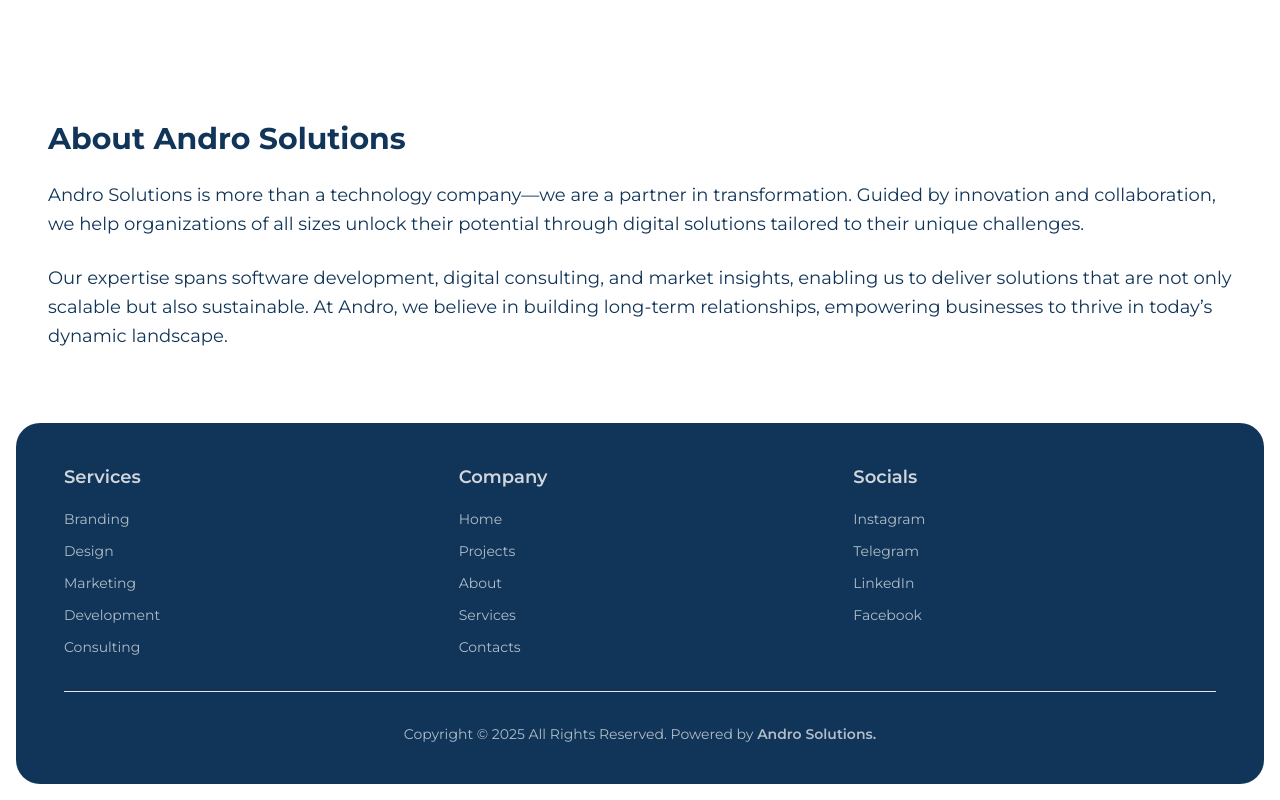
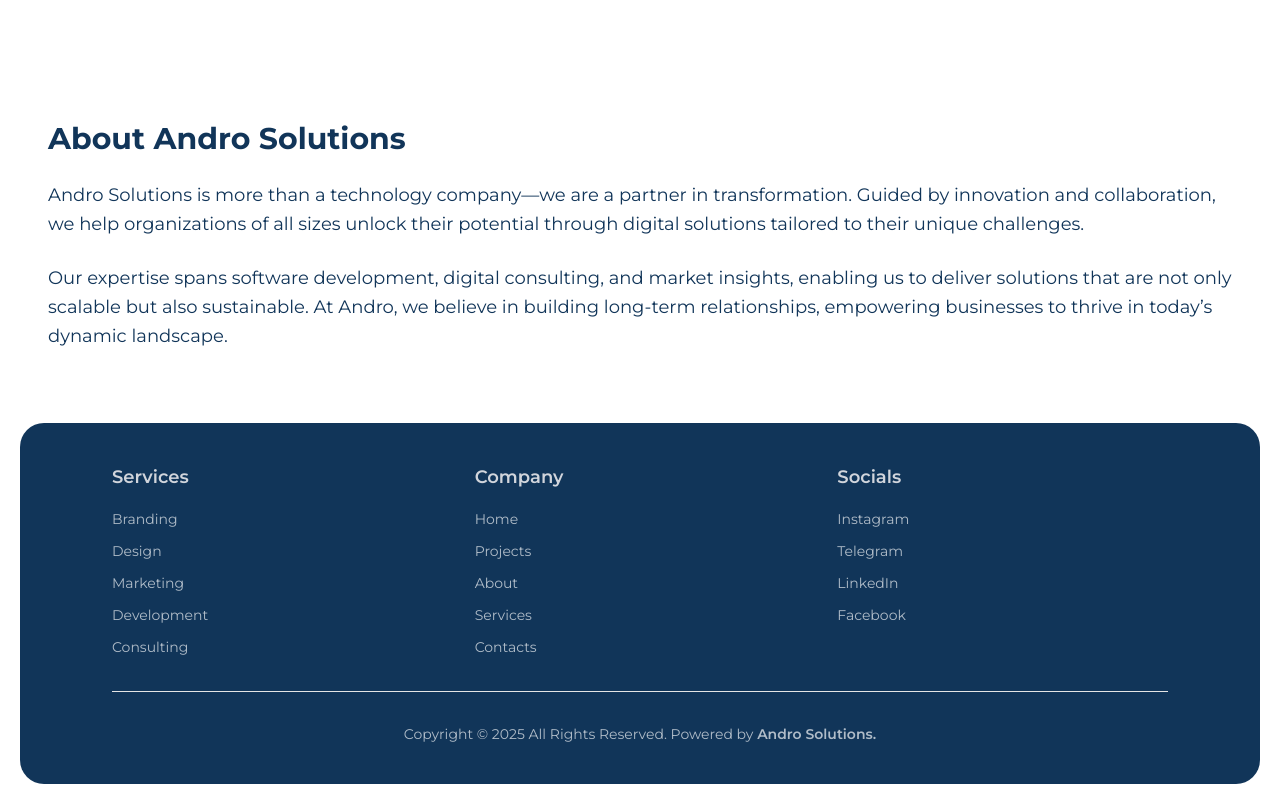
Before and after one commit to AndroSolutionsPersonal/Andro-Website, a Next.js app: page /about in a window 1280 px wide. Shown: the part 4915-5715 px from the top of the page. Built offline with nearby package versions, Linux system fonts and the light colour scheme; a web font is replaced by a local one.

Commit message:
footer was fucking the width so fixed it

```diff
--- a/components/Footer.jsx
+++ b/components/Footer.jsx
@@ -2,9 +2,9 @@ import React from "react";
 
 const Footer = () => {
   return (
-    <footer className="px-2 pb-2 md:px-4 md:pb-4 w-screen bg-foreground mt-10 md:mt-2">
+    <footer className="px-2 pb-2 md:px-5 md:pb-4 max-w-screen bg-foreground mt-10 md:mt-2">
       <footer className="z-20 bg-primary text-secondary-text py-10 rounded-3xl font-sans ">
-        <div className="max-w-7xl mx-auto px-6 md:px-12">
+        <div className="max-w-6xl mx-auto px-6 md:px-12">
           {/* Top Section */}
           <div className="grid grid-cols-1 md:grid-cols-3 gap-8 text-center md:text-left">
             {/* Services */}
--- a/pages/_app.js
+++ b/pages/_app.js
@@ -30,7 +30,7 @@ export default function App({ Component, pageProps }) {
 
     return (
         <LenisProvider>
-            <main className="font-sans bg-foreground text-[#113559]">
+            <main className="font-sans bg-foreground text-[#113559] max-w-screen overflow-clip">
                 <Navbar />
 
                 {/* Routing Loading Animation */}
--- a/pages/index.js
+++ b/pages/index.js
@@ -6,7 +6,7 @@ import Head from "next/head";
 import Footer from "@/components/Footer";
 export default function Home() {
     return (
-        <>
+        <div className="">
             <Head>
                 <title>Andro Solutions | Driving Innovation in Technology & Business</title>
                 <meta name="description"
@@ -32,6 +32,6 @@ export default function Home() {
                     <Footer/>
                 </div>
             </div>
-        </>
+        </div>
     );
 }
```
